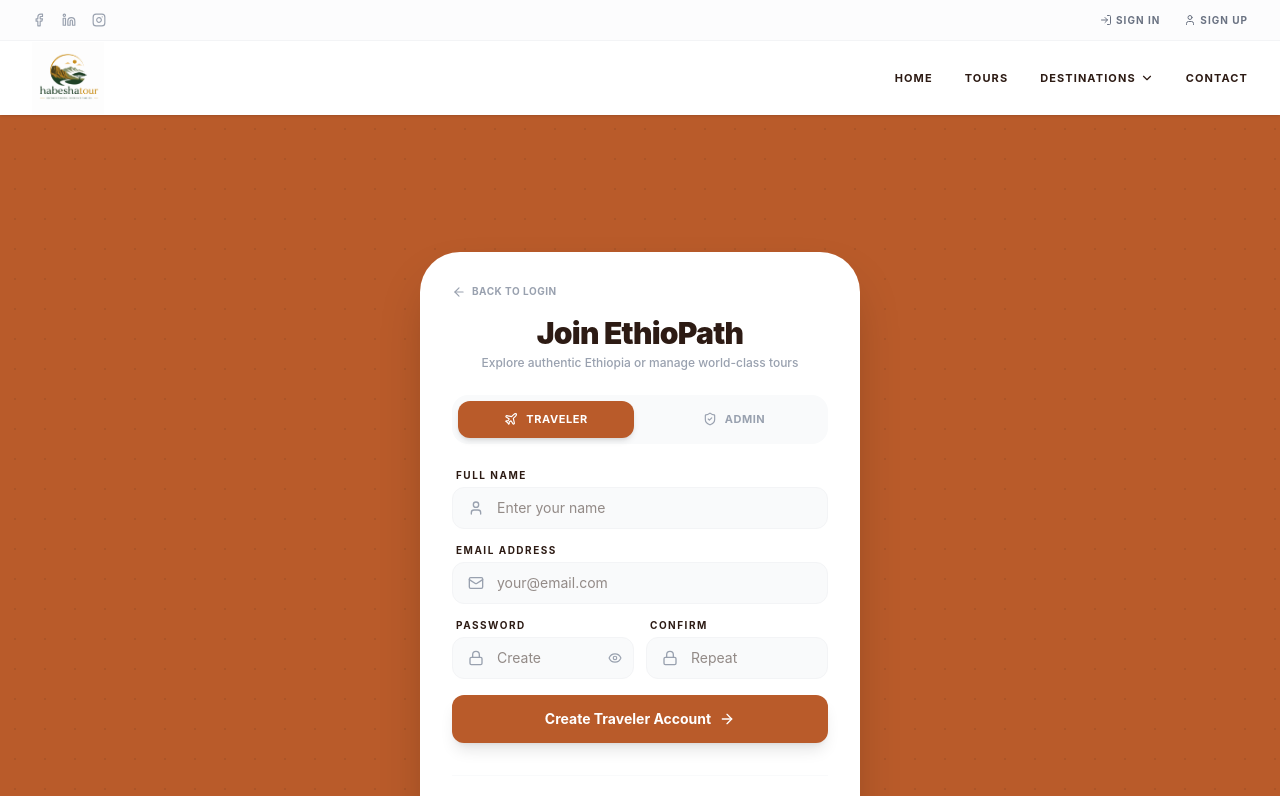
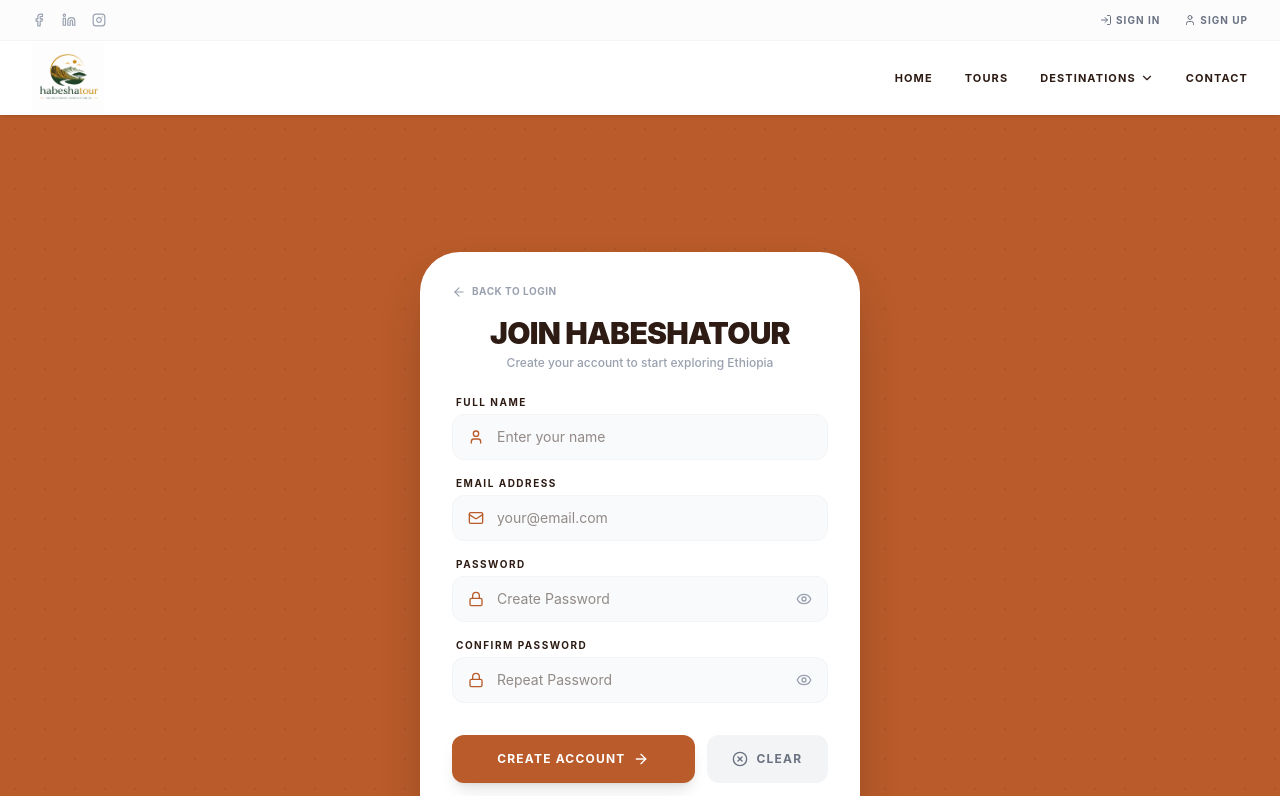
Before and after one commit to niemaDev/Tour_Management_System, a React (Vite) app: page /signup in a window 1280 px wide. Shown: the top 796 px of the page. Built offline with nearby package versions, Linux system fonts and the light colour scheme.

Commit message:
edit name in all page to be habesha tour and edit the signup form to display errors based on there code

```diff
--- a/src/components/Hero.jsx
+++ b/src/components/Hero.jsx
@@ -3,20 +3,16 @@
 
 const Hero = () => {
   return (
-    /* added bg-coffee as a fallback so the section isn't white if the image fails */
     <section
      className="relative h-[80vh] flex items-center px-8 md:px-20 text-white overflow-hidden ">
 
-      {/* Background Container */}
       <div className="absolute inset-0 z-0">
         <img
           src="https://images.unsplash.com/photo-1635503408832-898f0f62b94d?w=1000&auto=format&fit=crop&q=60&ixlib=rb-4.1.0&ixid=M3wxMjA3fDB8MHxzZWFyY2h8MTV8fGxhbmRpbmd8ZW58MHx8MHx8fDA%3D"
           className="w-full h-full object-cover opacity-60"
           alt="Ethiopian Landscape"
-          /* If image fails, this ensures the background stays dark coffee */
           onError={(e) => e.target.style.display='none'}
         />
-        {/* V4 syntax for a dark gradient overlay to make text pop */}
         <div className="absolute inset-0 bg-linear-to-r from-coffee/90 via-coffee/40 to-transparent" />
       </div>
 
@@ -29,7 +25,7 @@
           churches to breathtaking mountain ranges.
         </p>
         <div className="flex gap-4">
-          {/* Ensure this matches your --color-burnt-orange in index.css */}
+
           <button className="bg-burnt-orange hover:brightness-110 px-8 py-4 rounded-xl font-bold flex items-center gap-2 transition-all shadow-xl cursor-pointer">
             Explore Tours <ArrowRight size={20} />
           </button>
--- a/src/layouts/AdminLayout.jsx
+++ b/src/layouts/AdminLayout.jsx
@@ -66,7 +66,7 @@
             {isCollapsed ? (
               <span className="text-[#B95B2A] hidden lg:block">EA</span>
             ) : (
-              <div className="flex items-center">Ethio<span className="text-[#B95B2A]">Admin</span></div>
+              <div className="flex items-center">TOUR<span className="text-[#B95B2A]">Admin</span></div>
             )}
           </span>
           {/* Mobile Close Button */}
--- a/src/pages/Register.jsx
+++ b/src/pages/Register.jsx
@@ -1,164 +1,169 @@
 import React, { useState } from 'react';
-import { Mail, Lock, User, Eye, EyeOff, ArrowLeft, ArrowRight, ShieldCheck, Plane } from 'lucide-react';
+import { Mail, Lock, User, Eye, EyeOff, ArrowLeft, ArrowRight, XCircle } from 'lucide-react';
 import { Link, useNavigate } from 'react-router-dom';
+
 const Register = () => {
   const navigate = useNavigate();
+
   const [formData, setFormData] = useState({
     fullName: '',
     email: '',
     password: '',
     confirmPassword: '',
-    role: 'customer' // Default role set to Customer
   });
+
+  // State to hold error messages for each field
+  const [errors, setErrors] = useState({});
   const [showPassword, setShowPassword] = useState(false);
+  const [showConfirmPassword, setShowConfirmPassword] = useState(false);
+
   const handleChange = (e) => {
     setFormData({ ...formData, [e.target.name]: e.target.value });
+    // Clear the specific error when the user starts typing again
+    if (errors[e.target.name]) {
+      setErrors(prev => ({ ...prev, [e.target.name]: "" }));
+    }
   };
+
+  const handleClear = () => {
+    setFormData({ fullName: '', email: '', password: '', confirmPassword: '' });
+    setErrors({});
+  };
+
   const handleSubmit = (e) => {
     e.preventDefault();
+    let newErrors = {};
+
+    // 1. Full Name Validation
+    if (!formData.fullName.trim()) {
+      newErrors.fullName = "Write your full name";
+    }
+
+    // 2. Email Validation
+    if (!formData.email.includes('@')) {
+      newErrors.email = "Write your correct gmail form";
+    }
+
+    // 3. Password Validation
+    if (formData.password.length < 6) {
+      newErrors.password = "Password must be at least 6 characters";
+    }
+
+    // 4. Match Validation
     if (formData.password !== formData.confirmPassword) {
-      alert("Passwords do not match!");
+      newErrors.confirmPassword = "Passwords do not match!";
+    }
+
+    // If there are errors, stop and show them
+    if (Object.keys(newErrors).length > 0) {
+      setErrors(newErrors);
       return;
     }
-    if (formData.role === 'admin') {
-      navigate('/admin/dashboard');
-    } else {
+
+    // Success logic
+    console.log("Success:", formData);
     navigate('/dashboard');
-    }
   };
+
   return (
     <div className="min-h-screen w-full bg-[#B95B2A] flex justify-center items-start px-4 pt-[114px] pb-20 relative">
-      <div
-        className="absolute inset-0 opacity-10 pointer-events-none"
-        style={{
-          backgroundImage: `radial-gradient(#2D1B14 1px, transparent 1px)`,
-          backgroundSize: '30px 30px'
-        }}
-      ></div>
-      <div className="relative z-10 bg-white w-full max-w-[440px] rounded-[2.5rem] shadow-2xl p-8 flex flex-col mt-6 animate-in fade-in zoom-in-95 duration-500">
-        <button
-          onClick={() => navigate('/login')}
-          className="flex items-center gap-1.5 text-gray-400 font-bold hover:text-[#B95B2A] transition mb-4 text-[10px] uppercase tracking-wider"
-        >
+      <div className="absolute inset-0 opacity-10 pointer-events-none"
+           style={{ backgroundImage: `radial-gradient(#2D1B14 1px, transparent 1px)`, backgroundSize: '30px 30px' }}></div>
+
+      <div className="relative z-10 bg-white w-full max-w-[440px] rounded-[2.5rem] shadow-2xl p-8 flex flex-col mt-6">
+
+        <button onClick={() => navigate('/login')} className="flex items-center gap-1.5 text-gray-400 font-bold hover:text-[#B95B2A] transition mb-4 text-[10px] uppercase tracking-wider">
           <ArrowLeft size={14} /> Back to Login
         </button>
 
         <div className="text-center mb-6">
-          <h1 className="text-3xl font-black tracking-tight text-[#2D1B14] mb-1">Join EthioPath</h1>
-          <p className="text-gray-400 text-xs font-medium px-6">Explore authentic Ethiopia or manage world-class tours</p>
-        </div>
-        <div className="flex gap-3 mb-6 bg-gray-50 p-1.5 rounded-2xl">
-          <button
-            type="button"
-            onClick={() => setFormData({...formData, role: 'customer'})}
-            className={`flex-1 flex items-center justify-center gap-2 py-2.5 rounded-xl text-[11px] font-bold uppercase tracking-wider transition-all ${
-              formData.role === 'customer'
-              ? 'bg-[#B95B2A] text-white shadow-md'
-              : 'text-gray-400 hover:text-[#2D1B14]'
-            }`}
-          >
-            <Plane size={14} /> Traveler
-          </button>
-          <button
-            type="button"
-            onClick={() => setFormData({...formData, role: 'admin'})}
-            className={`flex-1 flex items-center justify-center gap-2 py-2.5 rounded-xl text-[11px] font-bold uppercase tracking-wider transition-all ${
-              formData.role === 'admin'
-              ? 'bg-[#2D1B14] text-white shadow-md'
-              : 'text-gray-400 hover:text-[#2D1B14]'
-            }`}
-          >
-            <ShieldCheck size={14} /> Admin
-          </button>
+          <h1 className="text-3xl font-black tracking-tight text-[#2D1B14] mb-1 uppercase">Join HabeshaTour</h1>
+          <p className="text-gray-400 text-xs font-medium px-6">Create your account to start exploring Ethiopia</p>
         </div>
 
-        <form onSubmit={handleSubmit} className="w-full space-y-3.5">
+        <form onSubmit={handleSubmit} className="w-full space-y-4">
 
+          {/* Full Name */}
           <div className="space-y-1">
             <label className="block text-[10px] font-bold text-[#2D1B14] ml-1 uppercase tracking-[0.15em]">Full Name</label>
             <div className="relative">
-              <User className="absolute left-4 top-1/2 -translate-y-1/2 text-gray-400" size={16} />
+              <User className={`absolute left-4 top-1/2 -translate-y-1/2 ${errors.fullName ? 'text-red-500' : 'text-[#B95B2A]'}`} size={16} />
               <input
-                type="text"
-                name="fullName"
-                value={formData.fullName}
-                onChange={handleChange}
+                type="text" name="fullName" value={formData.fullName} onChange={handleChange}
                 placeholder="Enter your name"
-                className="w-full pl-11 pr-4 py-2.5 bg-gray-50 border border-gray-100 rounded-xl outline-none focus:ring-2 focus:ring-[#B95B2A]/20 transition text-sm text-[#2D1B14]"
-                required
+                className={`w-full pl-11 pr-4 py-3 bg-gray-50 border rounded-xl outline-none transition text-sm ${errors.fullName ? 'border-red-500 ring-1 ring-red-200' : 'border-gray-100 focus:ring-2 focus:ring-[#B95B2A]/20'}`}
               />
             </div>
+            {errors.fullName && <p className="text-[10px] text-red-500 font-bold ml-1 animate-pulse italic">{errors.fullName}</p>}
           </div>
+
+          {/* Email Address */}
           <div className="space-y-1">
             <label className="block text-[10px] font-bold text-[#2D1B14] ml-1 uppercase tracking-[0.15em]">Email Address</label>
             <div className="relative">
-              <Mail className="absolute left-4 top-1/2 -translate-y-1/2 text-gray-400" size={16} />
+              <Mail className={`absolute left-4 top-1/2 -translate-y-1/2 ${errors.email ? 'text-red-500' : 'text-[#B95B2A]'}`} size={16} />
               <input
-                type="email"
-                name="email"
-                value={formData.email}
-                onChange={handleChange}
+                type="text" name="email" value={formData.email} onChange={handleChange}
                 placeholder="your@email.com"
-                className="w-full pl-11 pr-4 py-2.5 bg-gray-50 border border-gray-100 rounded-xl outline-none focus:ring-2 focus:ring-[#B95B2A]/20 transition text-sm text-[#2D1B14]"
-                required
+                className={`w-full pl-11 pr-4 py-3 bg-gray-50 border rounded-xl outline-none transition text-sm ${errors.email ? 'border-red-500 ring-1 ring-red-200' : 'border-gray-100 focus:ring-2 focus:ring-[#B95B2A]/20'}`}
               />
             </div>
+            {errors.email && <p className="text-[10px] text-red-500 font-bold ml-1 animate-pulse italic">{errors.email}</p>}
           </div>
-          <div className="grid grid-cols-2 gap-3">
+
+          {/* Password */}
           <div className="space-y-1">
             <label className="block text-[10px] font-bold text-[#2D1B14] ml-1 uppercase tracking-[0.15em]">Password</label>
             <div className="relative">
-                <Lock className="absolute left-4 top-1/2 -translate-y-1/2 text-gray-400" size={16} />
+              <Lock className={`absolute left-4 top-1/2 -translate-y-1/2 ${errors.password ? 'text-red-500' : 'text-[#B95B2A]'}`} size={16} />
               <input
                 type={showPassword ? "text" : "password"}
-                  name="password"
-                  value={formData.password}
-                  onChange={handleChange}
-                  placeholder="Create"
-                  className="w-full pl-11 pr-10 py-2.5 bg-gray-50 border border-gray-100 rounded-xl outline-none focus:ring-2 focus:ring-[#B95B2A]/20 transition text-sm text-[#2D1B14]"
-                  required
+                name="password" value={formData.password} onChange={handleChange}
+                placeholder="Create Password"
+                className={`w-full pl-11 pr-12 py-3 bg-gray-50 border rounded-xl outline-none transition text-sm ${errors.password ? 'border-red-500 ring-1 ring-red-200' : 'border-gray-100 focus:ring-2 focus:ring-[#B95B2A]/20'}`}
               />
-                <button
-                  type="button"
-                  onClick={() => setShowPassword(!showPassword)}
-                  className="absolute right-3 top-1/2 -translate-y-1/2 text-gray-400 hover:text-[#B95B2A]"
-                >{showPassword ? <EyeOff size={14} /> : <Eye size={14} />}
+              <button type="button" onClick={() => setShowPassword(!showPassword)} className="absolute right-4 top-1/2 -translate-y-1/2 text-gray-400">
+                {showPassword ? <EyeOff size={16} /> : <Eye size={16} />}
               </button>
             </div>
-            </div> <div className="space-y-1">
-              <label className="block text-[10px] font-bold text-[#2D1B14] ml-1 uppercase tracking-[0.15em]">Confirm</label>
+            {errors.password && <p className="text-[10px] text-red-500 font-bold ml-1 animate-pulse italic">{errors.password}</p>}
+          </div>
+
+          {/* Confirm Password */}
+          <div className="space-y-1">
+            <label className="block text-[10px] font-bold text-[#2D1B14] ml-1 uppercase tracking-[0.15em]">Confirm Password</label>
             <div className="relative">
-                <Lock className="absolute left-4 top-1/2 -translate-y-1/2 text-gray-400" size={16} />
+              <Lock className={`absolute left-4 top-1/2 -translate-y-1/2 ${errors.confirmPassword ? 'text-red-500' : 'text-[#B95B2A]'}`} size={16} />
               <input
-                  type="password"
-                  name="confirmPassword"
-                  value={formData.confirmPassword}
-                  onChange={handleChange}
-                  placeholder="Repeat"
-                  className="w-full pl-11 pr-4 py-2.5 bg-gray-50 border border-gray-100 rounded-xl outline-none focus:ring-2 focus:ring-[#B95B2A]/20 transition text-sm text-[#2D1B14]"
-                  required
+                type={showConfirmPassword ? "text" : "password"}
+                name="confirmPassword" value={formData.confirmPassword} onChange={handleChange}
+                placeholder="Repeat Password"
+                className={`w-full pl-11 pr-12 py-3 bg-gray-50 border rounded-xl outline-none transition text-sm ${errors.confirmPassword ? 'border-red-500 ring-1 ring-red-200' : 'border-gray-100 focus:ring-2 focus:ring-[#B95B2A]/20'}`}
               />
+              <button type="button" onClick={() => setShowConfirmPassword(!showConfirmPassword)} className="absolute right-4 top-1/2 -translate-y-1/2 text-gray-400">
+                {showConfirmPassword ? <EyeOff size={16} /> : <Eye size={16} />}
+              </button>
             </div>
+            {errors.confirmPassword && <p className="text-[10px] text-red-500 font-bold ml-1 animate-pulse italic">{errors.confirmPassword}</p>}
           </div>
+
+          <div className="flex gap-3 mt-8">
+            <button type="submit" className="flex-[2] bg-[#B95B2A] text-white py-4 rounded-xl font-bold text-xs shadow-lg hover:brightness-110 active:scale-[0.98] transition flex items-center justify-center gap-2 uppercase tracking-widest">
+              Create Account <ArrowRight size={16} />
+            </button>
+
+            <button type="button" onClick={handleClear} className="flex-1 bg-gray-100 text-gray-500 py-4 rounded-xl font-bold text-xs hover:bg-gray-200 transition flex items-center justify-center gap-2 uppercase tracking-widest">
+              <XCircle size={16} /> Clear
+            </button>
           </div>
-          <button
-            type="submit"
-            className={`w-full text-white py-3.5 rounded-xl font-bold text-sm shadow-lg active:scale-[0.98] transition mt-4 flex items-center justify-center gap-2 group ${
-              formData.role === 'admin' ? 'bg-[#2D1B14] hover:bg-black' : 'bg-[#B95B2A] hover:brightness-110'
-            }`}
-          >
-            {formData.role === 'admin' ? 'Register as Admin' : 'Create Traveler Account'}
-            <ArrowRight size={16} className="group-hover:translate-x-1 transition-transform" />
-          </button>
         </form>
-        <div className="mt-8 pt-5 border-t border-gray-50 text-center">
-          <p className="text-xs text-gray-500 font-medium">
-            Already have an account? {' '}
-            <Link to="/login" className="text-[#B95B2A] font-bold hover:underline">Sign In</Link>
-          </p>
+
+        <div className="mt-8 pt-5 border-t border-gray-50 text-center text-xs text-gray-500 font-medium">
+          Already have an account? <Link to="/login" className="text-[#B95B2A] font-bold hover:underline">Sign In</Link>
         </div>
       </div>
     </div>
   );
 };
+
 export default Register;
```
Also changed, not shown: src/App.jsx (+2 -8 lines), src/components/common/Navbar.jsx (+7 -9 lines), src/pages/Home.jsx (+5 -8 lines), src/pages/Login.jsx (+7 -11 lines). Lines whose indentation alone changed are shown as unchanged.
